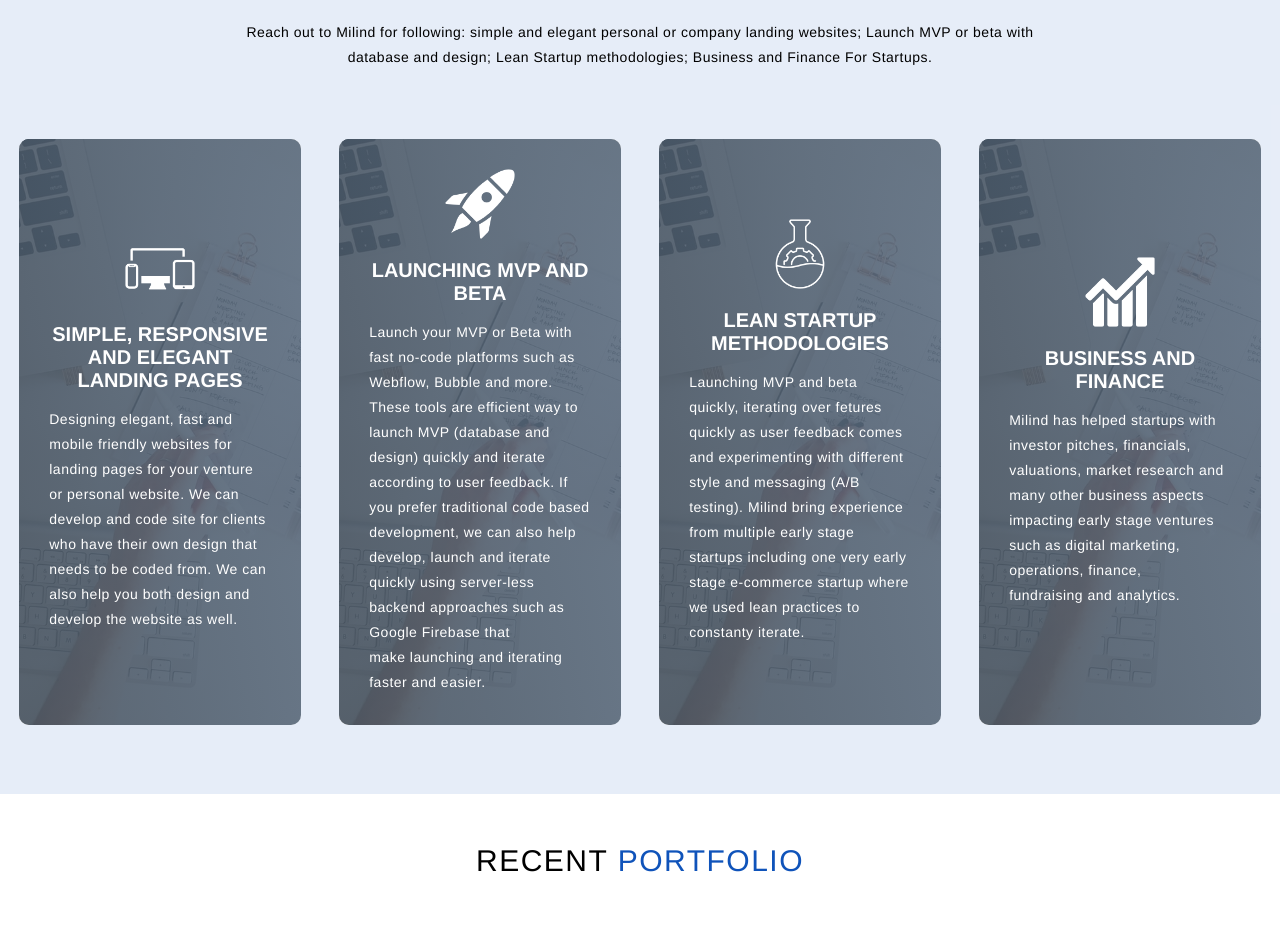
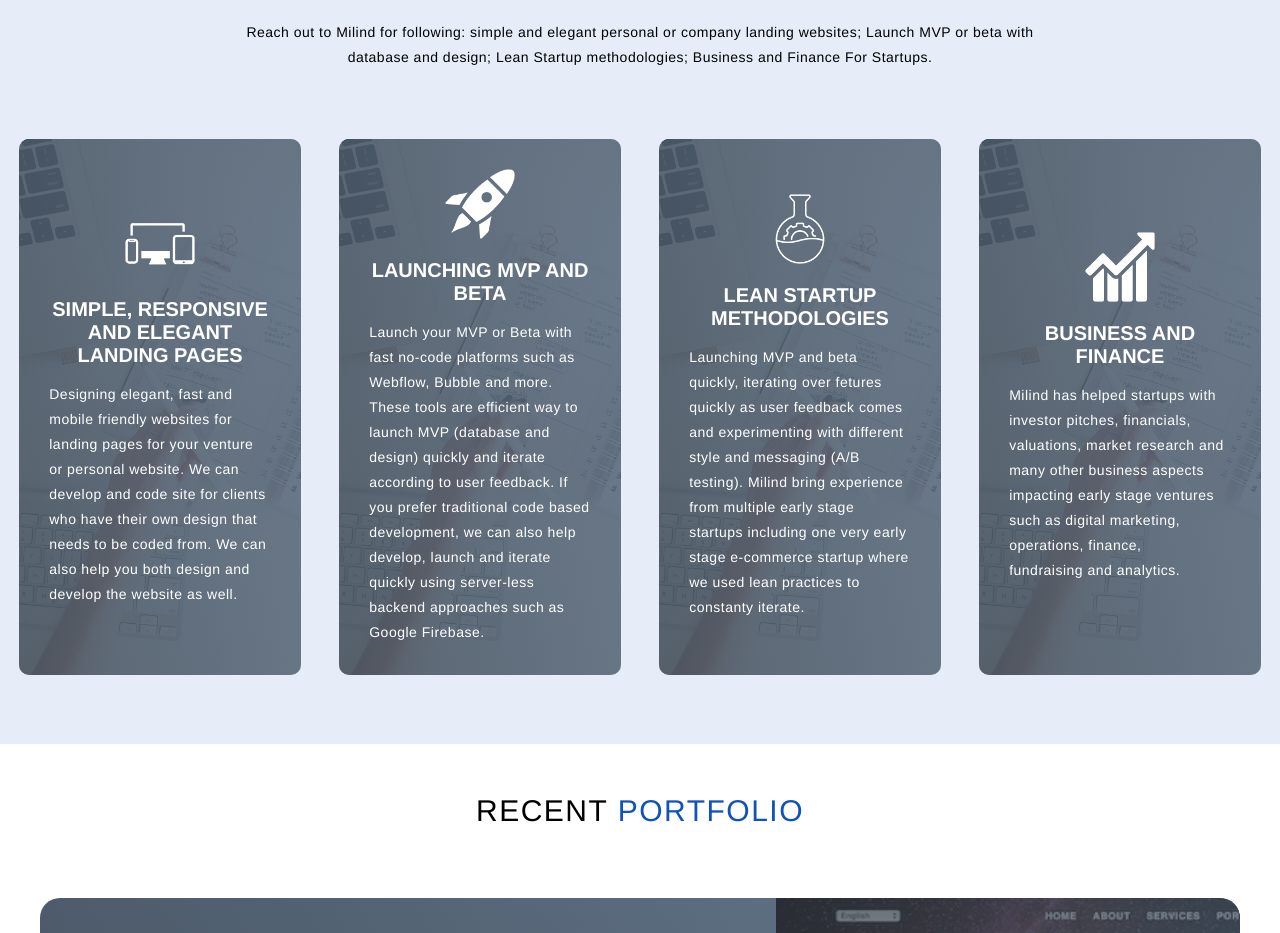
Before and after one commit to milindpatel11/milind-web-solutions, a React (Create React App) app: page / in a window 1280 px wide. Shown: the part 1420-2353 px from the top of the page. Built offline with nearby package versions, Linux system fonts and the light colour scheme.

Commit message:
all edit on MVP service part - almost before launhc
Signed-off-by: Milind <milind@Milinds-MacBook-Air.local>

```diff
--- a/src/components/Services.js
+++ b/src/components/Services.js
@@ -21,7 +21,7 @@ const services_data = {
     {
       "key": 2,
       "title": "Launching MVP and Beta",
-      "description": "Launch your MVP or Beta with fast no-code platforms such as Webflow, Bubble and more. These tools are efficient way to launch MVP (database and design) quickly and iterate according to user feedback. If you prefer traditional code based development, we can also help develop, launch and iterate quickly using server-less backend approaches such as Google Firebase that make launching and iterating faster and easier. ",
+      "description": "Launch your MVP or Beta with fast no-code platforms such as Webflow, Bubble and more. These tools are efficient way to launch MVP (database and design) quickly and iterate according to user feedback. If you prefer traditional code based development, we can also help develop, launch and iterate quickly using server-less backend approaches such as Google Firebase.",
       "icon":launch
     },
     {
@@ -47,7 +47,7 @@ const services_data = {
     {
       "key": 2,
       "title": "MVP en bèta starten",
-      "description": "Start uw MVP of Beta met snelle platforms zonder code, zoals Webflow, Bubble en meer. Deze tools zijn een efficiënte manier om MVP (database en ontwerp) snel te starten en te herhalen op basis van gebruikersfeedback. Als u de voorkeur geeft aan traditionele op code gebaseerde ontwikkeling, kunnen we u ook helpen bij het snel ontwikkelen, lanceren en itereren met behulp van serverloze back-endbenaderingen zoals Google Firebase die het starten en itereren sneller en gemakkelijker maken.",
+      "description": "Start uw MVP of Beta met snelle platforms zonder code, zoals Webflow, Bubble en meer. Deze tools zijn een efficiënte manier om MVP (database en ontwerp) snel te starten en te herhalen op basis van gebruikersfeedback. Als u de voorkeur geeft aan traditionele op code gebaseerde ontwikkeling, kunnen we u ook helpen bij het snel ontwikkelen, lanceren en itereren met behulp van serverloze back-endbenaderingen zoals Google Firebase.",
       "icon":launch
     },
     {
```
